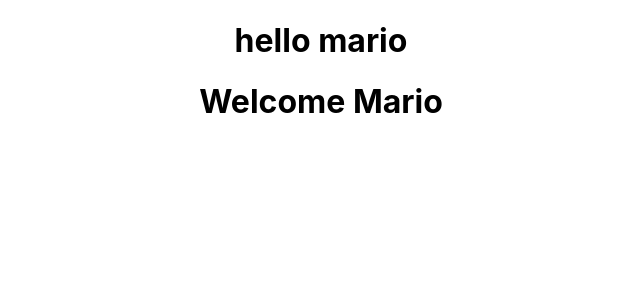
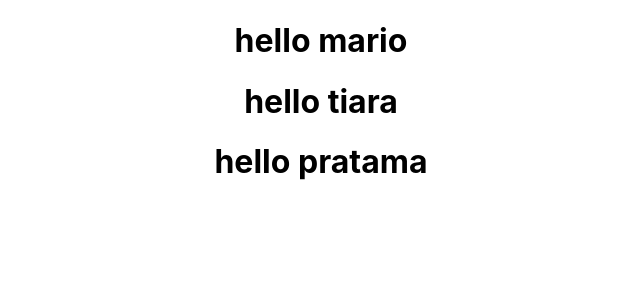
Before and after one commit to MarioTiara/React-Study, a React (Create React App) app: page / in a window 1280 px wide. Shown: the top 300 px of the page, without its empty margins (319-959 px from the left). Built offline with nearby package versions, Linux system fonts and the light colour scheme.

Commit message:
using props as input value in compponent

```diff
--- a/src/App.js
+++ b/src/App.js
@@ -8,8 +8,9 @@ class App extends Component {
   render() {
     return (
       <div className="App">
-        <Greet/>
-        <Welcome/>
+        <Greet name="mario"/>
+        <Greet name="tiara"/>
+        <Greet name="pratama"/>
       </div>
     );
   }
--- a/src/components/Greet.js
+++ b/src/components/Greet.js
@@ -4,6 +4,8 @@ import React  from "react";
 //     return <h1>hello mario</h1>
 // }
 
-const Greet =() => <h1>hello mario</h1>
+const Greet =props=>{
+  return  <h1>hello {props.name}</h1>
+}
 
 export default Greet
```
